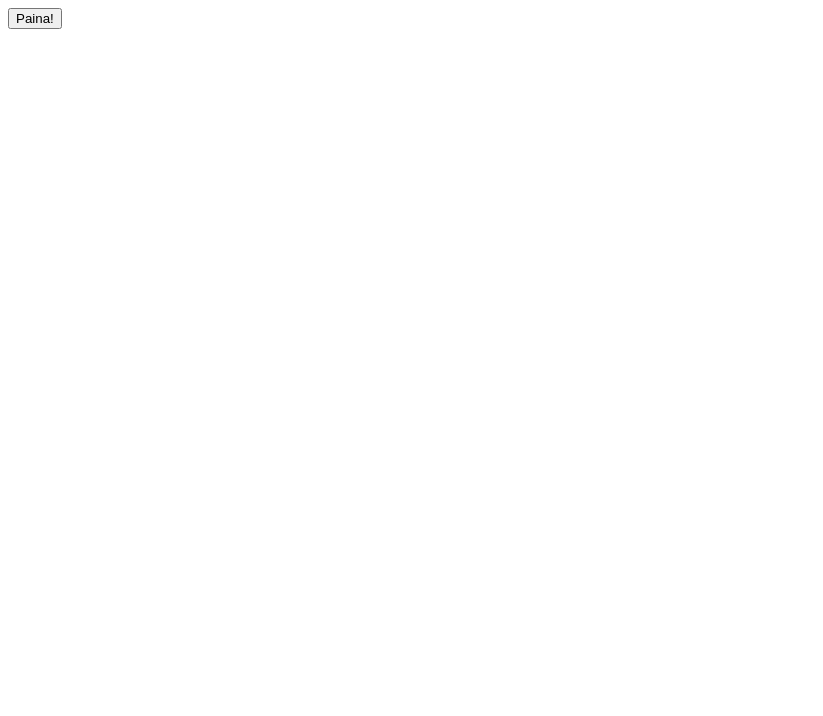
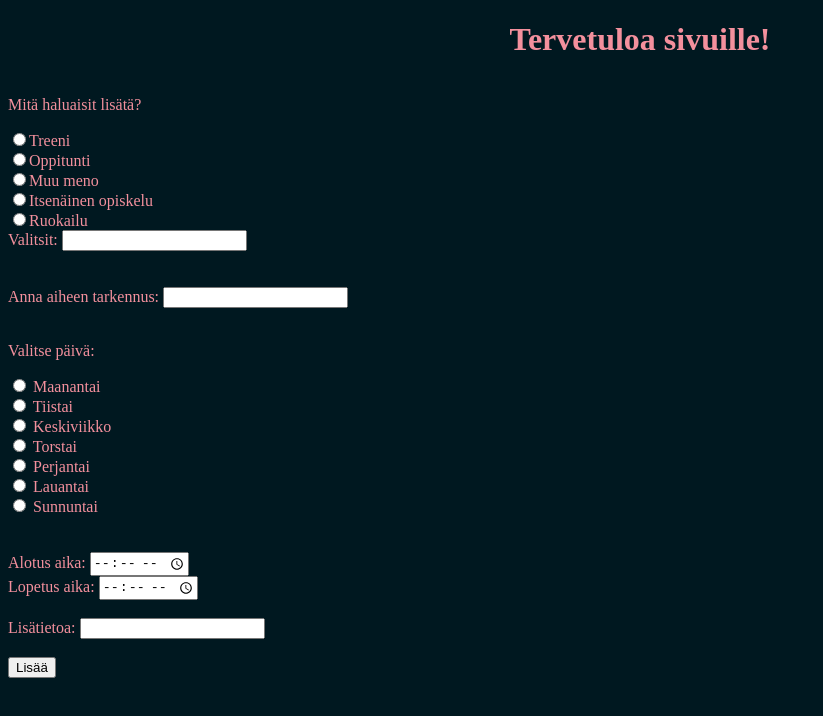
Before and after one commit to Tiia-95/Harjoitus-1_Lukkarikone, a plain HTML site: page index.html in a window 1280 px wide. Shown: the whole page, without its empty margins (0-823 px from the left). Drawn offline with Linux system fonts and the light colour scheme.

Commit message:
Lomakkeen ja ulkoasun tekoa

```diff
--- a/Lukkari.css
+++ b/Lukkari.css
@@ -0,0 +1,8 @@
+body {
+    background-color: rgb(0, 24, 32);
+    color: rgb(243, 144, 157);
+  }
+
+h1 {
+    text-align: center;
+}
--- a/Lukkari.js
+++ b/Lukkari.js
@@ -1,3 +1,11 @@
-function omaFunktio (){
-    alert("Kukkuu");
+function myFunction(tyyppi) {
+    document.getElementById("paaAihe").value = tyyppi;
+    alert (tyyppi);
+  }
+
+
+
+function tarkastus (){
+    var sivuAihe = document.getElementById("aihe").value;
+    alert (sivuAihe);
 }
--- a/index.html
+++ b/index.html
@@ -1,16 +1,90 @@
 <!DOCTYPE html>
-<html lang="fi">
+<html lang="en">
 <head>
+    <meta charset="UTF-8">
+    <meta http-equiv="X-UA-Compatible" content="IE=edge">
+    <meta name="viewport" content="width=device-width, initial-scale=1.0">
     <title>Lukkari</title>
-        <meta charset="utf-8"/>
+</head>
 
     <link rel="stylesheet" href="Lukkari.css">
     <script src="Lukkari.js"></script>
 
-    </head>
 <body>
+    <h1>Tervetuloa sivuille!</h1>
 
-	<button onclick="omaFunktio()">Paina!</button>
+    <table id="lukkari">
+        <tr>
+
+        </tr>
+    </table>
+
+    <form name="myForm" action="#" method="post">
+        <p>Mitä haluaisit lisätä?</p>
+
+        <form id="tyyppi">
+            <input type="radio" name="tyyppi" onclick="myFunction(this.value)" value="Treeni">Treeni<br>
+
+            <input type="radio" name="tyyppi" onclick="myFunction(this.value)" value="Oppitunti">Oppitunti<br>
+
+            <input type="radio" name="tyyppi" onclick="myFunction(this.value)" value="Muu meno">Muu meno<br>
+
+            <input type="radio" name="tyyppi" onclick="myFunction(this.value)" value="Itsenäinen opiskelu">Itsenäinen opiskelu<br>
+
+            <input type="radio" name="tyyppi" onclick="myFunction(this.value)" value="Ruokailu">Ruokailu<br>
+
+            Valitsit: <input type="text" id="paaAihe">
+        </form>
+
+        <br><br>
+
+        Anna aiheen tarkennus: <input type="text" id="aihe" /> <br> <br>
+
+        <p>Valitse päivä:</p>
+
+        <form id="paiva">
+            <input type="radio"  name="paiva" value="Maanantai">
+            <label for="ma">Maanantai</label><br>
+
+            <input type="radio" id="ti" name="paiva" value="Tiistai">
+            <label for="ti">Tiistai</label><br>
+
+            <input type="radio" id="ke" name="paiva" value="Keskiviikko">
+            <label for="ke">Keskiviikko</label><br>
+
+            <input type="radio" id="to" name="paiva" value="Torstai">
+            <label for="to">Torstai</label><br>
+
+            <input type="radio" id="pe" name="paiva" value="Perjantai">
+            <label for="pe">Perjantai</label><br>
+
+            <input type="radio" id="la" name="paiva" value="Lauantai">
+            <label for="la">Lauantai</label><br>
+
+            <input type="radio" id="su" name="paiva" value="Sunnuntai">
+            <label for="su">Sunnuntai</label>
+        </form>
+        <br><br>
+
+        <form action="/action_page.php">
+            <label for="appt">Alotus aika: </label>
+            <input type="time" id="aAika" name="appt">
+        </form>
+
+        <form action="/action_page.php">
+            <label for="appt">Lopetus aika: </label>
+            <input type="time" id="lAika" name="appt">
+        </form>
+
+        <br>
+
+        Lisätietoa: <input type="text" id="info" \> <br> <br>
+
+        <input type="button" onclick="tarkastus()" value="Lisää"\>
+    </form>
+
+
+
 
 </body>
 </html>
```
Lines whose indentation alone changed are shown as unchanged.
